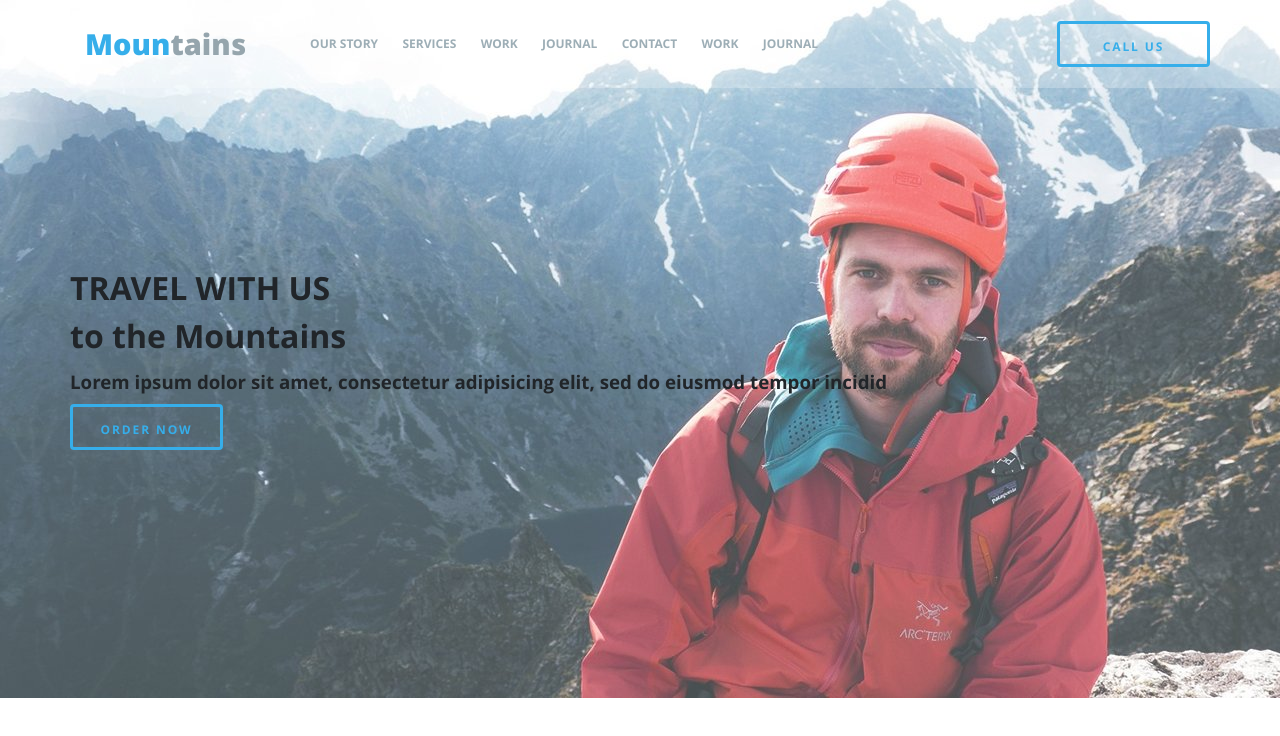
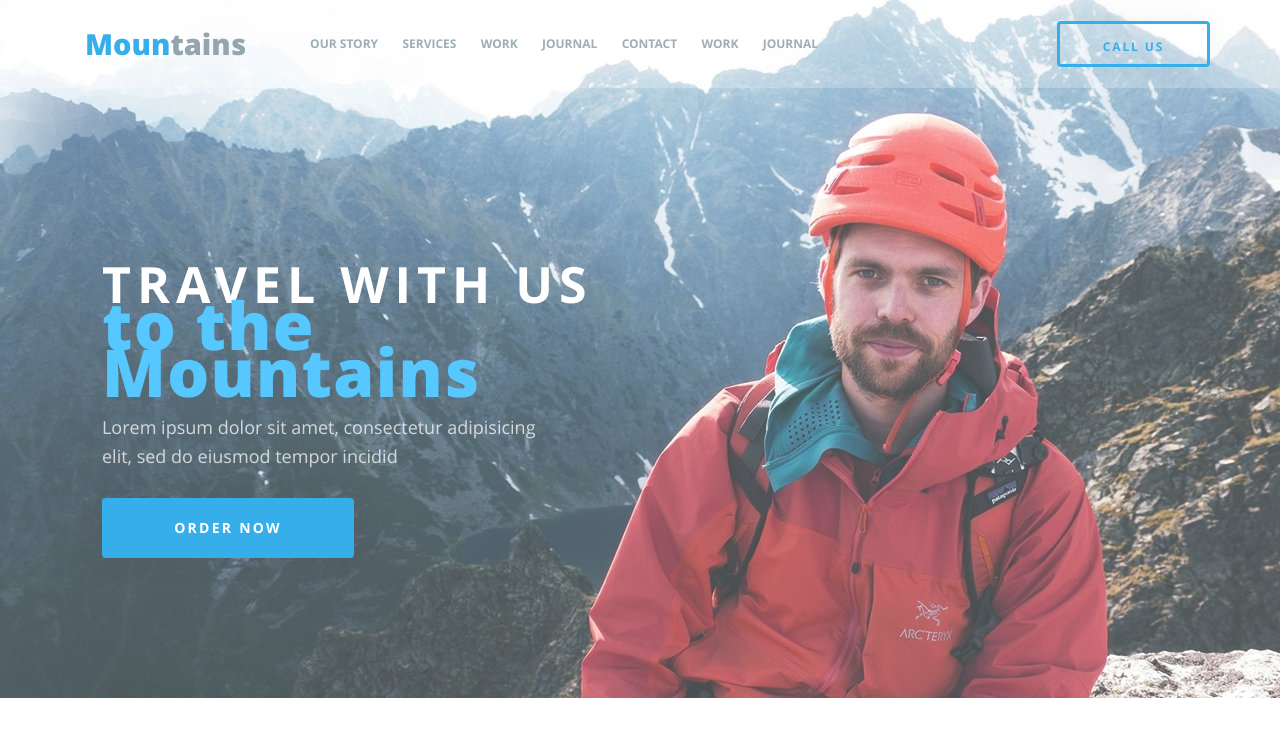
Before and after one commit to BudnikOleksii/Mountains, a website: page src/index.html in a window 1280 px wide. Drawn offline with Linux system fonts and the light colour scheme.

Commit message:
fixes for header

```diff
--- a/src/index.html
+++ b/src/index.html
@@ -22,7 +22,7 @@
                         <li class="menu__item"><a href="#" class="menu__link">work</a></li>
                         <li class="menu__item"><a href="#" class="menu__link">journal</a></li>
                     </ul>
-                    <button class="btn">call us</button>
+                    <button class="btn btn--call">call us</button>
                     <div class="hamburger">
                         <span></span>
                         <span></span>
@@ -30,14 +30,14 @@
                     </div>
                 </div>
             </nav>
-            <div class="container">
+            <div class="container pl-47">
                 <h1 class="header__heading-main">
                     TRAVEL WITH US
-                    <br>
+                    <!-- <br> -->
                     <span>to the Mountains</span>
                 </h1>
-                <h3 class="header_descr">Lorem ipsum dolor sit amet, consectetur adipisicing elit, sed do eiusmod tempor incidid</h3>
-                <button class="btn btn-order">ORDER NOW</button>
+                <h3 class="header__descr">Lorem ipsum dolor sit amet, consectetur adipisicing elit, sed do eiusmod tempor incidid</h3>
+                <button class="btn">ORDER NOW</button>
             </div>
         </header>
 
--- a/src/sass/base/_base.scss
+++ b/src/sass/base/_base.scss
@@ -15,4 +15,8 @@ body {
     flex-wrap: wrap;
 }
 
+.pl-47 {
+    padding-left: 47px;
+}
+
 // ::selection {}
--- a/src/sass/base/_variables.scss
+++ b/src/sass/base/_variables.scss
@@ -7,6 +7,7 @@ $color-blue-2: #16b5ef;
 $color-blue-3: #29c5f6;
 $color-blue-4: #6788ce;
 $color-blue-5: #54769a;
+$color-blue-6: #56c7ff;
 
 $color-headers: #2c2e37;
 $color-text-1: #949494;
--- a/src/sass/blocks/_buttons.scss
+++ b/src/sass/blocks/_buttons.scss
@@ -1,13 +1,23 @@
 .btn {
-    width: 153px;
-    height: 46px;
-    background-color: transparent;
-    border: 3.0px solid $color-blue-main;
+    width: 252px;
+    height: 60px;
+    background-color: $color-blue-main;
+    box-shadow: 0px 0px 35px 0px rgba(2,3,3,0.05);
+    font-size: 14px;
     border-radius: 4.0px;
-    font-size: 12px;
     line-height: 44px;
     font-weight: 700;
     text-transform: uppercase;
     letter-spacing: 0.16em;
-    color: $color-blue-main;
+    color: $color-white;
+    border: none;
+
+    &--call {
+        width: 153px;
+        height: 46px;
+        background-color: transparent;
+        border: 3.0px solid $color-blue-main;
+        font-size: 12px;
+        color: $color-blue-main;
+    }
 }
--- a/src/sass/blocks/_header.scss
+++ b/src/sass/blocks/_header.scss
@@ -3,6 +3,35 @@
     padding-top: 264px;
     position: relative;
     background: url(../img/bg_1.jpg) center center/cover no-repeat;
+
+    &__heading-main {
+        max-width: 45%;
+        font-size: 50px;
+        line-height: 0.8;
+        font-weight: 700;
+        text-transform: uppercase;
+        letter-spacing: 0.12em;
+        color: $color-white;
+        span {
+            font-family: $font-brigin;
+            font-size: 66px;
+            line-height: 40px;
+            font-weight: 400;
+            text-transform: none;
+            letter-spacing: 0.02em;
+            color: $color-blue-6;
+        }
+    }
+
+    &__descr {
+        margin: 15px 0 27px 0;
+        max-width: 40%;
+        opacity: 0.74;
+        font-size: 18px;
+        line-height: 29px;
+        font-weight: 400;
+        color: $color-white;
+    }
 }
 
 .nav {
```
Also changed, not shown: src/css/style.min.css.
